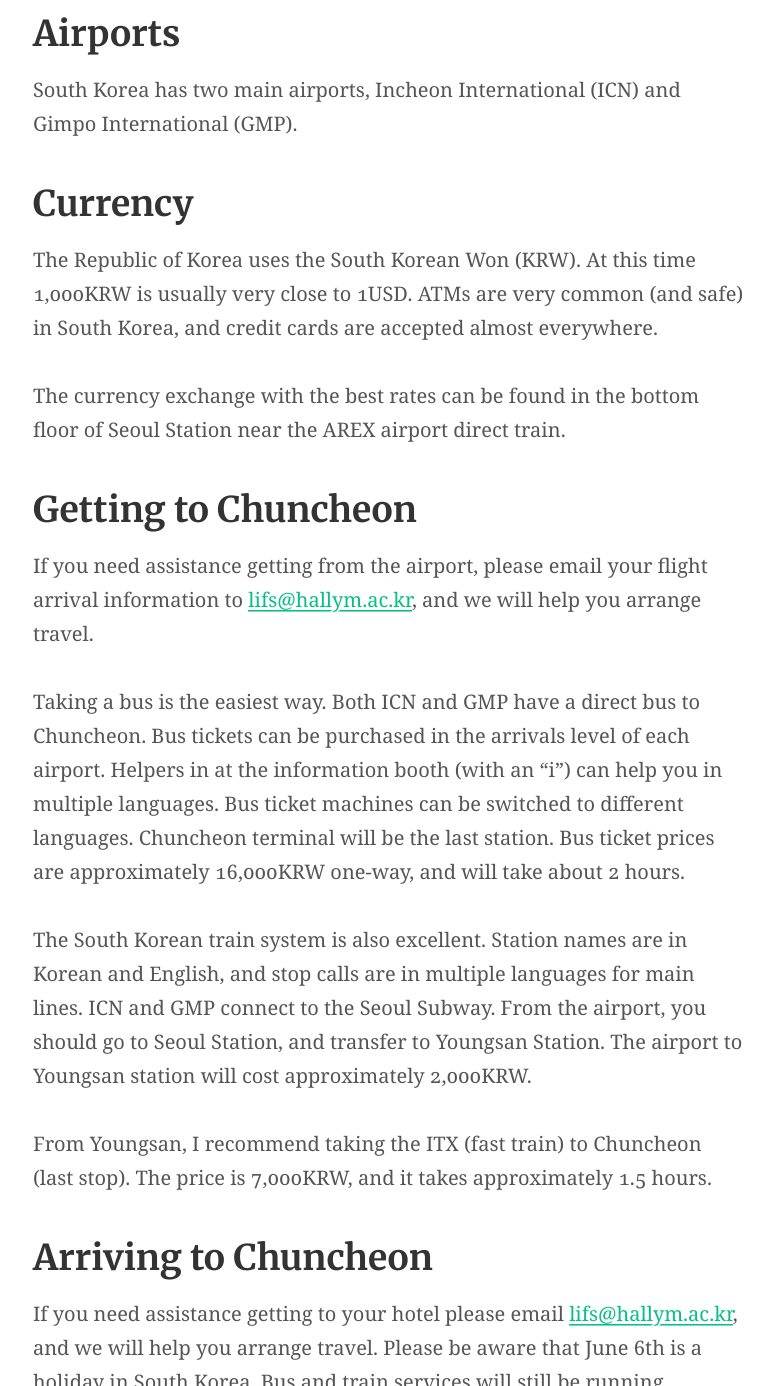
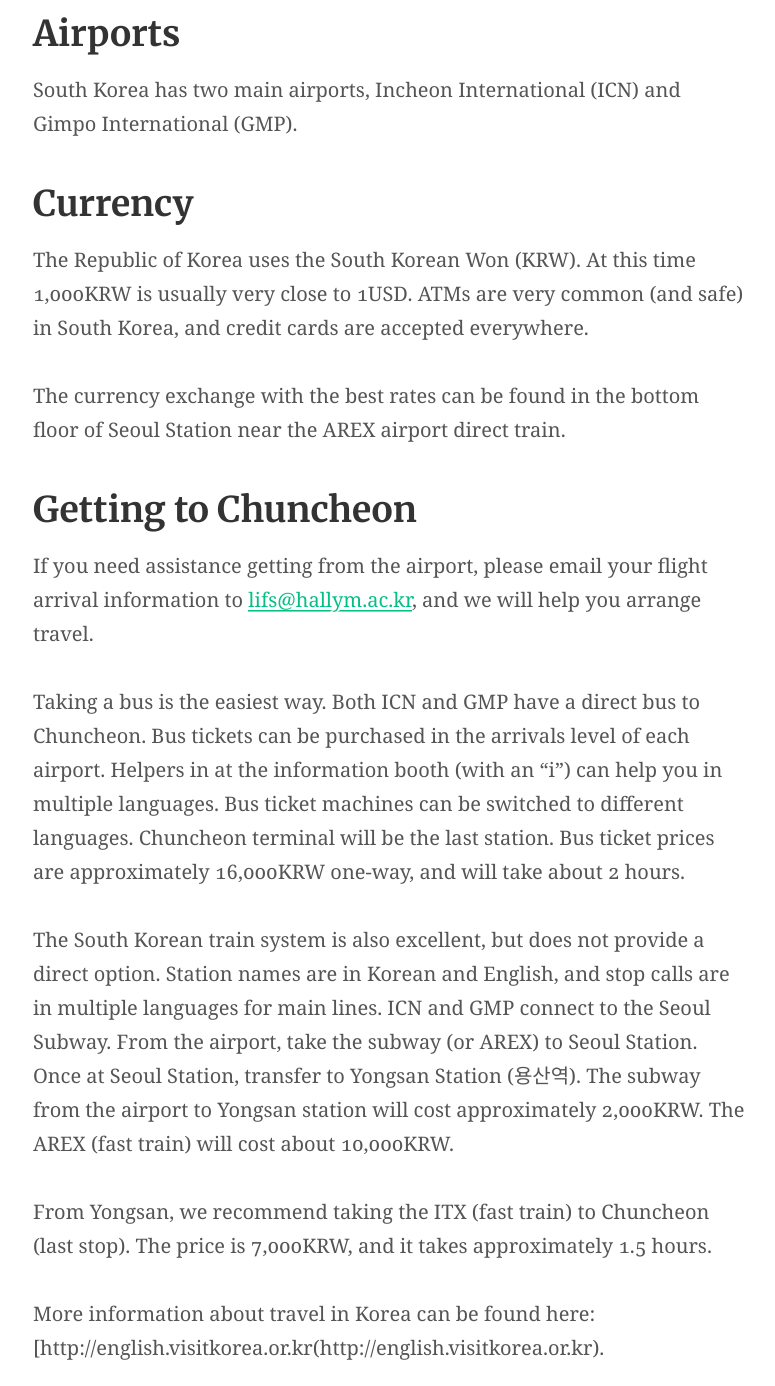
Before and after one commit to LIFSHallym/LOCC, a Jekyll site: the page built from venue.md, in a window 1280 px wide and 1400 px high, scrolled down 962 px, cut to the strip 14-1400 px from the top of the window. Shown: the whole strip, without its empty margins (250-1025 px from the left). Built offline with Jekyll 4.4.1, drawn with Linux system fonts in a browser that asks for light colours; our own code applies the rules of GitHub Pages for plain Markdown files; some of the changed text lies outside the part shown.

Commit message:
venue updates

```diff
--- a/venue.md
+++ b/venue.md
@@ -22,7 +22,7 @@ Campus Life Center, Building 9, Room 406, Hallym University,
 South Korea has two main airports, Incheon International (ICN) and Gimpo International (GMP).
 
 ## Currency
-The Republic of Korea uses the South Korean Won (KRW). At this time 1,000KRW is usually very close to 1USD. ATMs are very common (and safe) in South Korea, and credit cards are accepted almost everywhere.
+The Republic of Korea uses the South Korean Won (KRW). At this time 1,000KRW is usually very close to 1USD. ATMs are very common (and safe) in South Korea, and credit cards are accepted everywhere.
 
 The currency exchange with the best rates can be found in the bottom floor of Seoul Station near the AREX airport direct train.
 
@@ -31,9 +31,12 @@ If you need assistance getting from the airport, please email your flight arriva
 
 Taking a bus is the easiest way. Both ICN and GMP have a direct bus to Chuncheon. Bus tickets can be purchased in the arrivals level of each airport. Helpers in at the information booth (with an "i") can help you in multiple languages. Bus ticket machines can be switched to different languages. Chuncheon terminal will be the last station. Bus ticket prices are approximately 16,000KRW one-way, and will take about 2 hours.
 
-The South Korean train system is also excellent. Station names are in Korean and English, and stop calls are in multiple languages for main lines. ICN and GMP connect to the Seoul Subway. From the airport, you should go to Seoul Station, and transfer to Youngsan Station. The airport to Youngsan station will cost approximately 2,000KRW.
 
-From Youngsan, I recommend taking the ITX (fast train) to Chuncheon (last stop). The price is 7,000KRW, and it takes approximately 1.5 hours.
+The South Korean train system is also excellent, but does not provide a direct option. Station names are in Korean and English, and stop calls are in multiple languages for main lines. ICN and GMP connect to the Seoul Subway. From the airport, take the subway (or AREX) to Seoul Station. Once at Seoul Station, transfer to Yongsan Station (용산역). The subway from the airport to Yongsan station will cost approximately 2,000KRW. The AREX (fast train) will cost about 10,000KRW.
+
+From Yongsan, we recommend taking the ITX (fast train) to Chuncheon (last stop). The price is 7,000KRW, and it takes approximately 1.5 hours.
+
+More information about travel in Korea can be found here: [http://english.visitkorea.or.kr\(http://english.visitkorea.or.kr).
 
 ## Arriving to Chuncheon
 If you need assistance getting to your hotel please email <a href="mailto:lifs@hallym.ac.kr">lifs@hallym.ac.kr</a>, and we will help you arrange travel. Please be aware that June 6th is a holiday in South Korea. Bus and train services will still be running.
```
Also changed, not shown: other parts of venue.md (+1 -1 lines).
